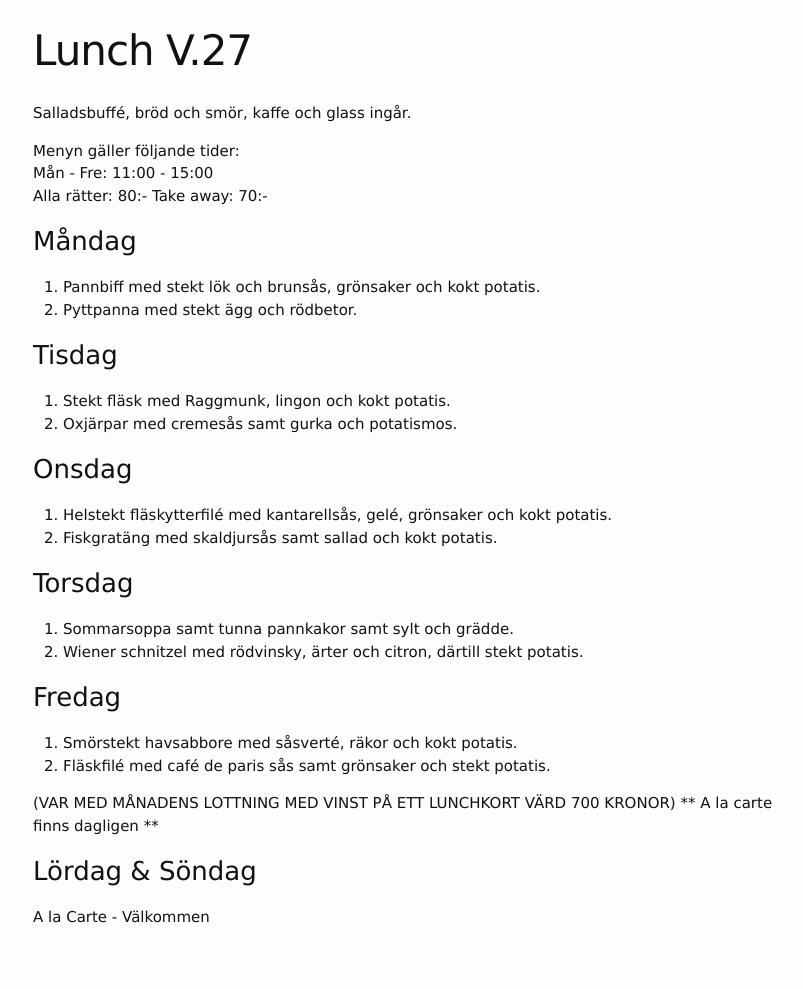
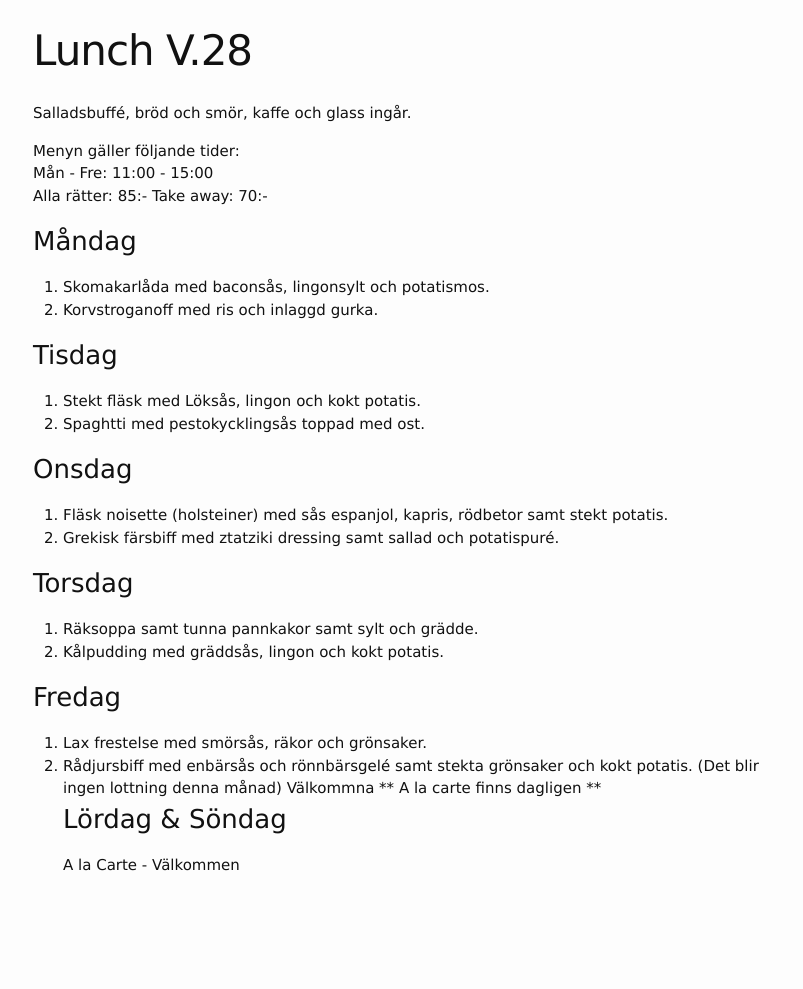
Before and after one commit to FarInn62/farinn62.github.io, a Jekyll site: the page built from lunch.md, in a window 1280 px wide. Shown: the whole page, without its empty margins (237-1040 px from the left). Built offline with Jekyll 4.4.1, drawn with Linux system fonts in a browser that asks for light colours; after the commit the page ends 936 px from its top, so only the background shows below that.

Commit message:
Update lunch.md

```diff
--- a/lunch.md
+++ b/lunch.md
@@ -1,6 +1,6 @@
 ---
 layout: foodmenu
-title: Lunch V.27
+title: Lunch V.28
 permalink: /lunch/
 published: true
 ---
@@ -8,29 +8,29 @@ Salladsbuffé, bröd och smör, kaffe och glass ingår.
 
 Menyn gäller följande tider:
 Mån - Fre: 11:00 - 15:00
-Alla rätter: 80:- Take away: 70:-
+Alla rätter: 85:- Take away: 70:-
 
 ### Måndag
-1. Pannbiff med stekt lök och brunsås, grönsaker och kokt potatis.
-2. Pyttpanna med stekt ägg och rödbetor.
+1. Skomakarlåda med baconsås, lingonsylt och potatismos.
+2. Korvstroganoff med ris och inlaggd gurka.
 
 ### Tisdag
-1. Stekt fläsk med Raggmunk, lingon och kokt potatis.
-2. Oxjärpar med cremesås samt gurka och potatismos.
+1. Stekt fläsk med Löksås, lingon och kokt potatis.
+2. Spaghtti med pestokycklingsås toppad med ost.
 
 ### Onsdag
-1. Helstekt fläskytterfilé med kantarellsås, gelé, grönsaker och kokt potatis.
-2. Fiskgratäng med skaldjursås samt sallad och kokt potatis.
+1. Fläsk noisette (holsteiner) med sås espanjol, kapris, rödbetor samt stekt potatis.
+2. Grekisk färsbiff med ztatziki dressing samt sallad och potatispuré.
 
 ### Torsdag
-1.  Sommarsoppa samt tunna pannkakor samt sylt och grädde.
-2.  Wiener schnitzel med rödvinsky, ärter och citron, därtill stekt potatis.
+1.  Räksoppa samt tunna pannkakor samt sylt och grädde.
+2.  Kålpudding med gräddsås, lingon och kokt potatis.
 
 ### Fredag
-1. Smörstekt havsabbore med såsverté, räkor och kokt potatis.
-2. Fläskfilé med café de paris sås samt grönsaker och stekt potatis.
-
-(VAR MED MÅNADENS LOTTNING MED VINST PÅ ETT LUNCHKORT VÄRD 700 KRONOR)
+1. Lax frestelse med smörsås, räkor och grönsaker.
+2. Rådjursbiff med enbärsås och rönnbärsgelé samt stekta grönsaker och kokt potatis.
+(Det blir ingen lottning denna månad)
+Välkommna
                   ** A la carte finns dagligen **
 ### Lördag & Söndag
 A la Carte - Välkommen
```
